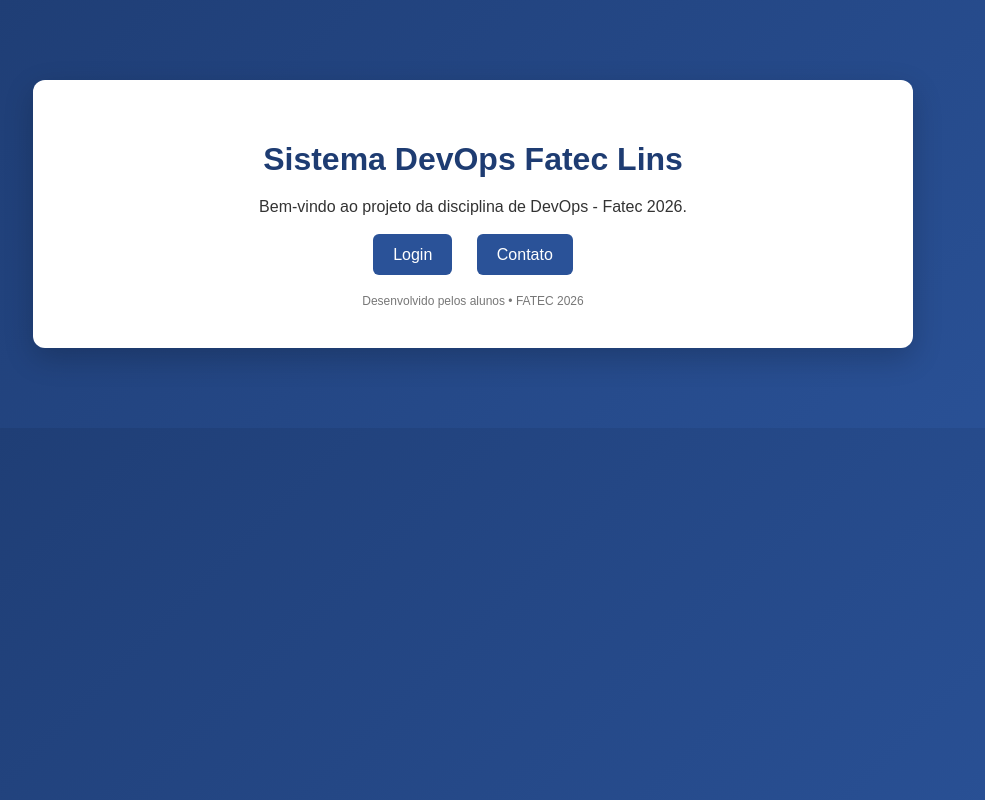
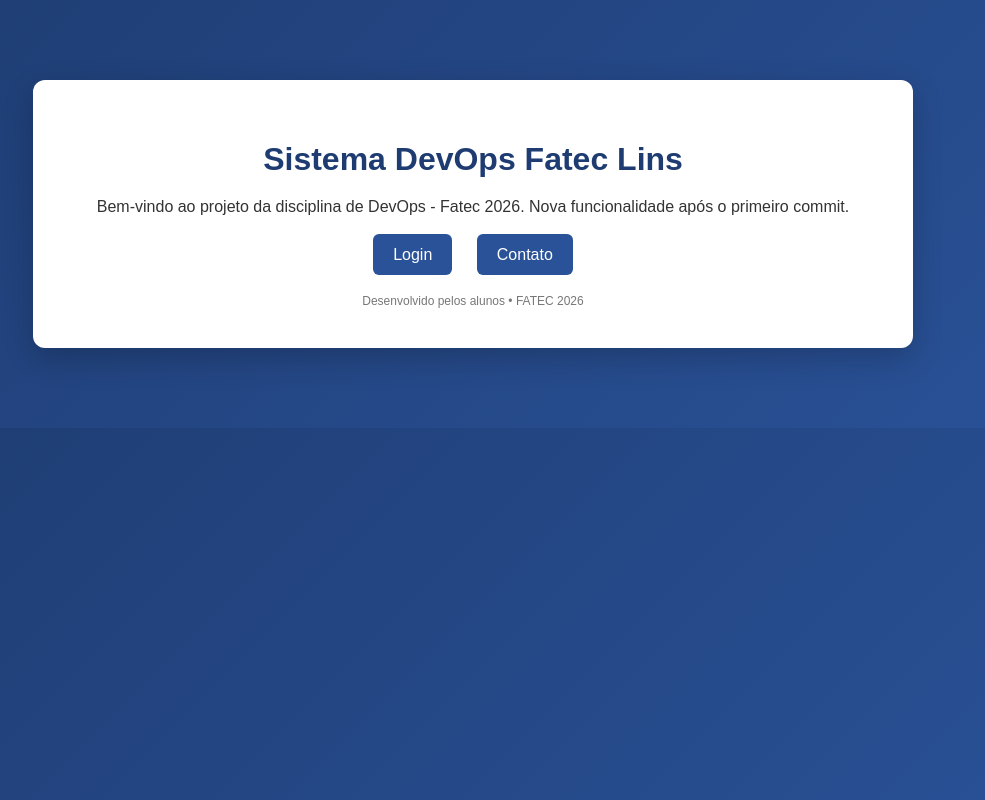
Before and after one commit to joaopauloduarte17/aula_devops, a plain HTML site: page index.html in a window 1280 px wide. Shown: the whole page, without its empty margins (167-1152 px from the left). Drawn offline with Linux system fonts and the light colour scheme.

Commit message:
Nova funcionalidade

```diff
--- a/index.html
+++ b/index.html
@@ -65,7 +65,7 @@
         <h1> Sistema DevOps Fatec Lins</h1>
 
         <p>
-            Bem-vindo ao projeto da disciplina de DevOps - Fatec 2026.
+            Bem-vindo ao projeto da disciplina de DevOps - Fatec 2026. Nova funcionalidade após o primeiro commit.
         </p>
 
         <div class="menu">
```
